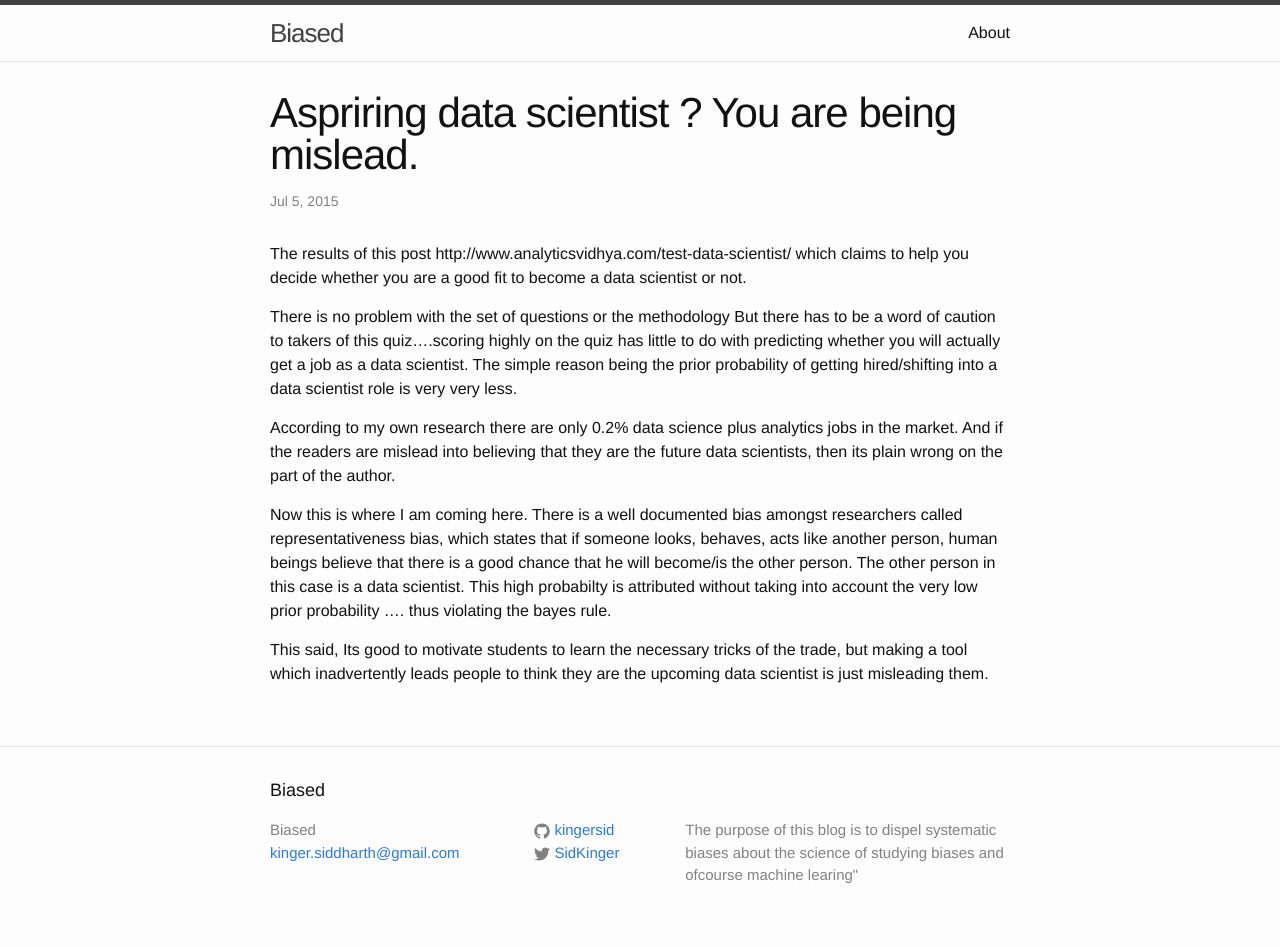
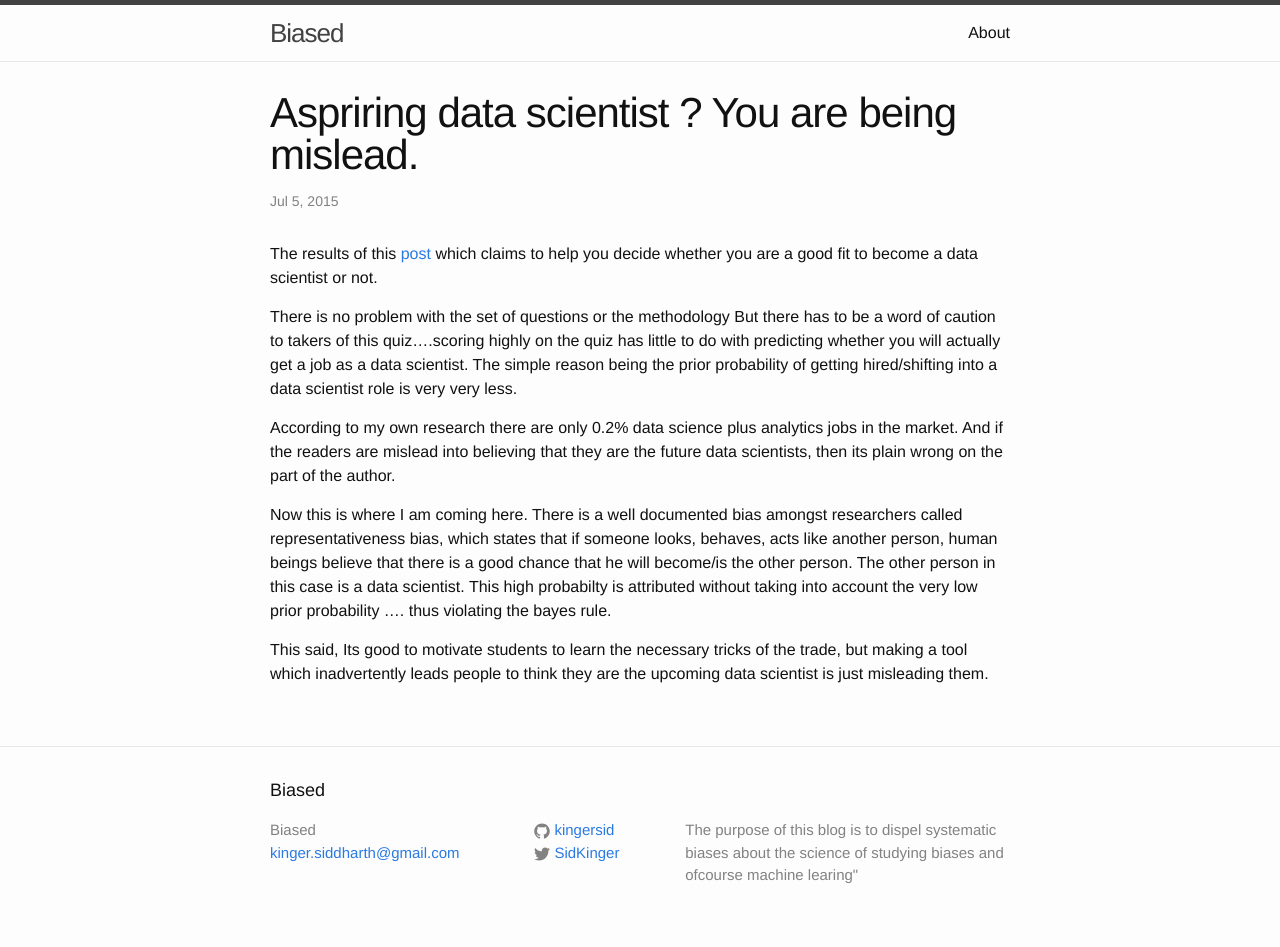
Before and after one commit to kingersid/Blog, a Jekyll site: the page built from _posts/2015-07-05-future-data-scientists.md, in a window 1280 px wide. Built offline with Jekyll 4.4.1, drawn with Linux system fonts in a browser that asks for light colours; part of the change alters nothing that is shown.

Commit message:
new post

```diff
--- a/_posts/2015-07-05-future-data-scientists.md
+++ b/_posts/2015-07-05-future-data-scientists.md
@@ -4,7 +4,7 @@ title:  "Aspriring data scientist ? You are being mislead."
 date:   2015-07-05 11:05:40
 categories: data-science
 ---
-The results of this  post http://www.analyticsvidhya.com/test-data-scientist/ which claims to help you decide whether you are a good fit to become a data scientist or not.
+The results of this <a href="http://www.analyticsvidhya.com/blog/2015/06/test-fit-data-scientist/?utm_source=feedburner&utm_medium=email&utm_campaign=Feed%3A+AnalyticsVidhya+%28Analytics+Vidhya%29">post</a> which claims to help you decide whether you are a good fit to become a data scientist or not.
 
 There is no problem with the set of questions or the methodology But there has to be a word of caution to takers of this quiz….scoring highly on the quiz has little to do with predicting whether you will actually get a job as a data scientist. The simple reason being the prior probability of getting hired/shifting into a data scientist role is very very less.
 
```
